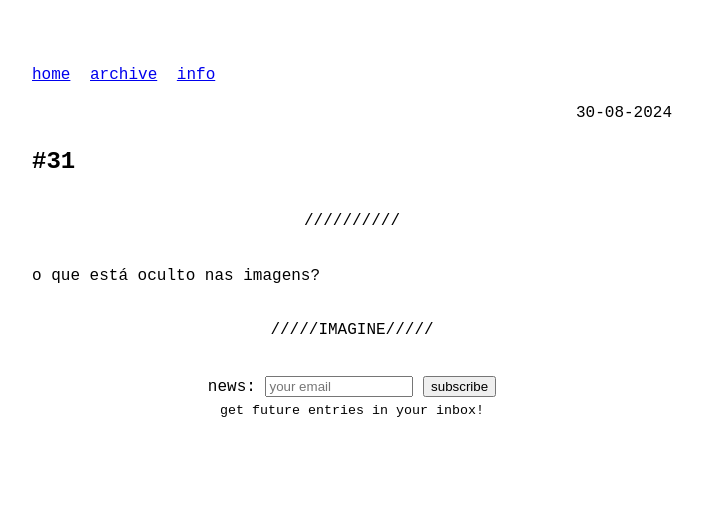
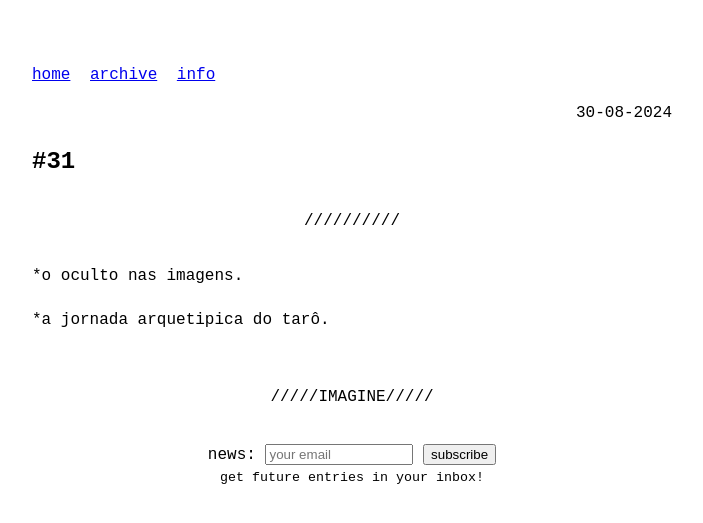
Before and after one commit to odaniloluna/odaniloluna.github.io, a Jekyll site: the page built from _posts/2024-08-30-#31.md, in a window 1280 px wide. Shown: the top 523 px of the page, without its empty margins (288-991 px from the left). Built offline with Jekyll 4.4.1, drawn with Linux system fonts in a browser that asks for light colours.

Commit message:
Update 2024-08-30-#31.md

```diff
--- a/_posts/2024-08-30-#31.md
+++ b/_posts/2024-08-30-#31.md
@@ -5,4 +5,9 @@ slug: #31
 ---
 ---
 <p class="description" style="text-align: justify;">
-o que está oculto nas imagens?
+*o oculto nas imagens.
+<br>
+<br>
+*a jornada arquetipica do tarô.
+<br>
+<br>
```
